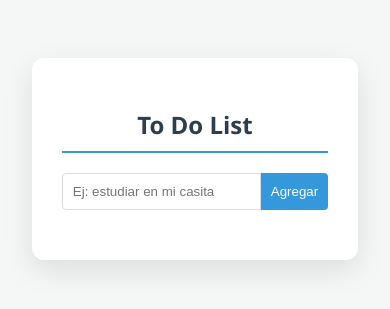
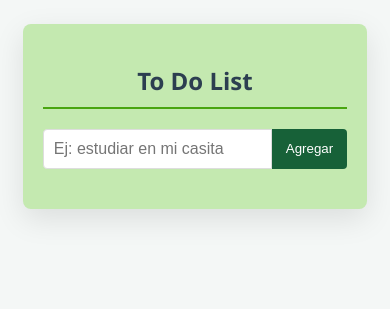
Before and after one commit to Santiago-2077/automatizacion01, a Python web app: template templates/index.html in a window 390 px wide. Shown: the top 309 px of the page. Run offline with Jinja, Linux system fonts and the light colour scheme; the template is opened without the code that fills it, so the values that code supplies are empty.

Commit message:
Se hizo la pagina responsiva para mobiles y cambio de colores

```diff
--- a/static/css/style.css
+++ b/static/css/style.css
@@ -5,13 +5,14 @@ body {
     display: flex;
     justify-content: center;
     padding: 50px;
+    box-sizing: border-box;
 }
 
 .todo-container {
-    background: #fff;
+    background: #c4e9b0;
     padding: 30px;
     border-radius: 12px;
-    box-shadow: 0 10px 30px rgba(0,0,0,0.1);
+    box-shadow: 0 10px 30px rgba(0, 0, 0, 0.1);
     width: 100%;
     max-width: 400px;
 }
@@ -19,7 +20,7 @@ body {
 h2 {
     color: #2c3e50;
     text-align: center;
-    border-bottom: 2px solid #3498db;
+    border-bottom: 2px solid #49a510;
     padding-bottom: 10px;
 }
 
@@ -38,7 +39,7 @@ input {
 
 #add-btn {
     padding: 10px;
-    background: #3498db;
+    background: #176138;
     color: white;
     border: none;
     border-radius: 0 4px 4px 0;
@@ -71,3 +72,35 @@ li:last-child {
     border: none;
     background: none;
 }
+
+/* Responsive para móviles */
+@media (max-width: 480px) {
+    body {
+        padding: 16px;
+        align-items: flex-start;
+    }
+
+    .todo-container {
+        padding: 20px;
+        border-radius: 8px;
+    }
+
+    input {
+        font-size: 16px;
+        /* evita zoom automático en iOS */
+    }
+
+    #add-btn {
+        padding: 10px 14px;
+    }
+
+    li {
+        padding: 12px 8px;
+        font-size: 15px;
+    }
+
+    .delete-btn {
+        font-size: 18px;
+        padding: 4px 8px;
+    }
+}
--- a/templates/index.html
+++ b/templates/index.html
@@ -2,6 +2,7 @@
 <html lang="es">
 <head>
     <meta charset="UTF-8">
+    <meta name="viewport" content="width=device-width, initial-scale=1.0">
     <title>To-Do List Institucional</title>
     <link rel="stylesheet" href="../static/css/style.css">
 </head>
```
